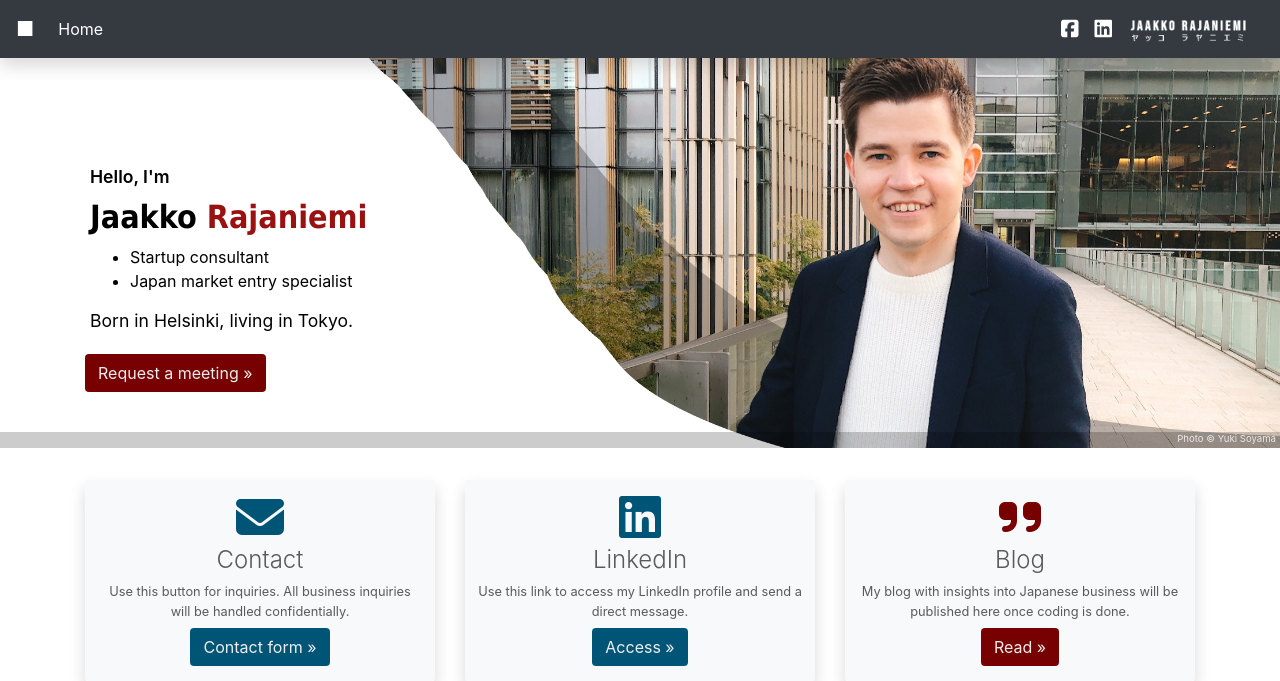
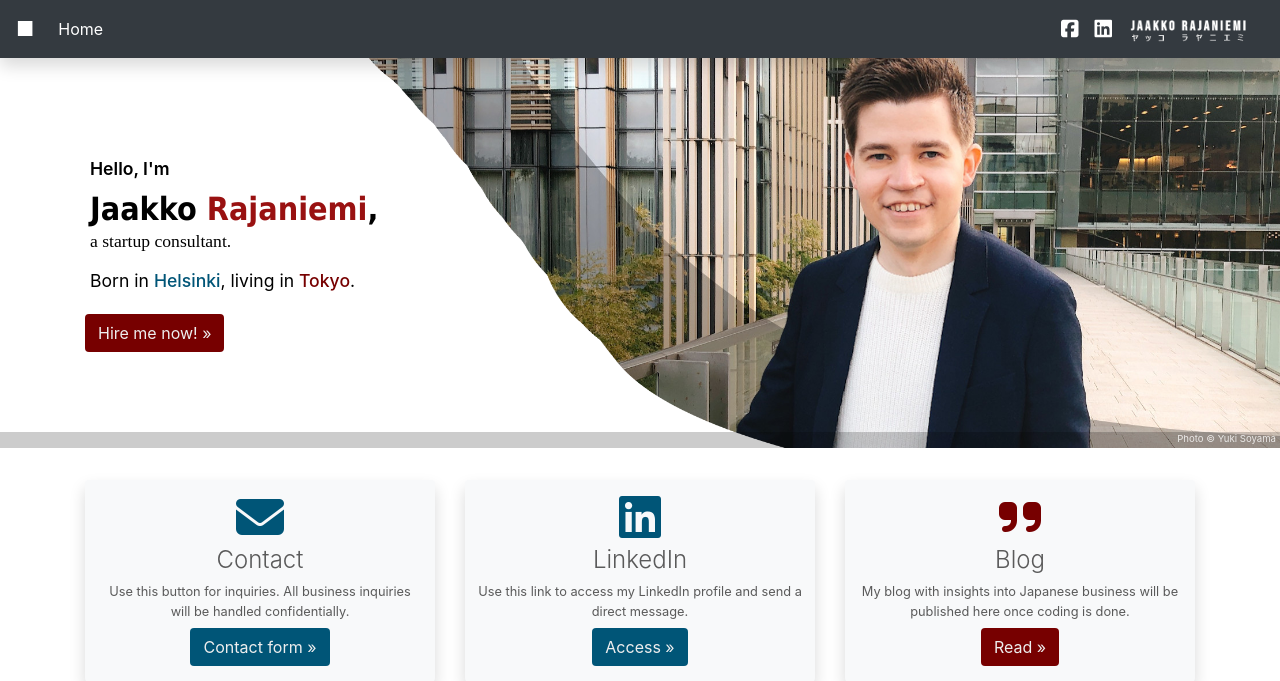
Before and after one commit to jaakkorajaniemi/shuriken, a Django app: template shuriken/apps/core/templates/core/index.html in a window 1280 px wide. Shown: the top 681 px of the page. Run offline with Django 3.2, Linux system fonts and the light colour scheme; the template is opened without the code that fills it, so the values that code supplies are empty; some libraries are stand-ins or nearby versions; some web fonts are replaced.

Commit message:
header 7

```diff
--- a/templates/base.html
+++ b/templates/base.html
@@ -19,8 +19,6 @@
     <!-- Google Fonts -->
     <link href="https://fonts.googleapis.com/css2?family=Gloria+Hallelujah:wght@400" rel="stylesheet">
     <link href="https://fonts.googleapis.com/css2?family=Noto+Sans+JP:wght@200&display=swap" rel="stylesheet">
-    <link href="//db.onlinewebfonts.com/c/9e00143409affcb46a1ae58634aa64be?family=Sofia+Pro+Ultra+Light" rel="stylesheet" type="text/css"/>
-    <link href="//db.onlinewebfonts.com/c/9e00143409affcb46a1ae58634aa64be?family=Sofia+Pro" rel="stylesheet" type="text/css"/>
 
     <!-- Font Awesome -->
     <script src="https://kit.fontawesome.com/7f54fa9b37.js"></script>
@@ -129,21 +127,16 @@
                             <div class="feature rounded mt-5 mb-3">
                                 {% block HEADER_TEXT %}
                                 <div class="sh-mobile-only mt-4"></div>
-                                <div class="sh-desktop-only mt-3"></div>
+                                <div class="sh-desktop-only mt-2"></div>
                                 <p style="font-weight: 600">Hello, I'm</p>
-                                <h2>Jaakko <span style="color: #911">Rajaniemi</span></h2>
-                                <p>
-                                  <ul>
-                                    <li style="font-weight: 400">Startup consultant</li>
-                                    <li style="font-weight: 400">Japan market entry specialist</li>
-                                  </ul>
-                                </p>
-                                <p class="mb-0" style="font-weight: 400">Born in Helsinki, living in Tokyo.</p>
+                                <h2>Jaakko <span style="color: #911">Rajaniemi</span>,</h2>
+                                <p style="font-family: 'Sofia Pro'; font-weight: 400">a startup consultant.</p>
+                                <p class="mb-0" style="font-weight: 400">Born in <span style="color: #057; font-weight: 500">Helsinki</span>, living in <span style="color: #700; font-weight: 500">Tokyo</span>.</p>
                                 {% endblock %}
                             </div>
                             {% endif %}
                             {% block HEADER_BUTTONS %}
-                            <button class="btn btn-md btn-wine" onclick="window.location.href='/contact';">{% trans 'Request a meeting' %} &raquo;</button>
+                            <button class="btn btn-md btn-wine" onclick="window.location.href='/contact';">{% trans 'Hire me now!' %} &raquo;</button>
                             {% endblock %}
                         </div>
                     </div>
```
